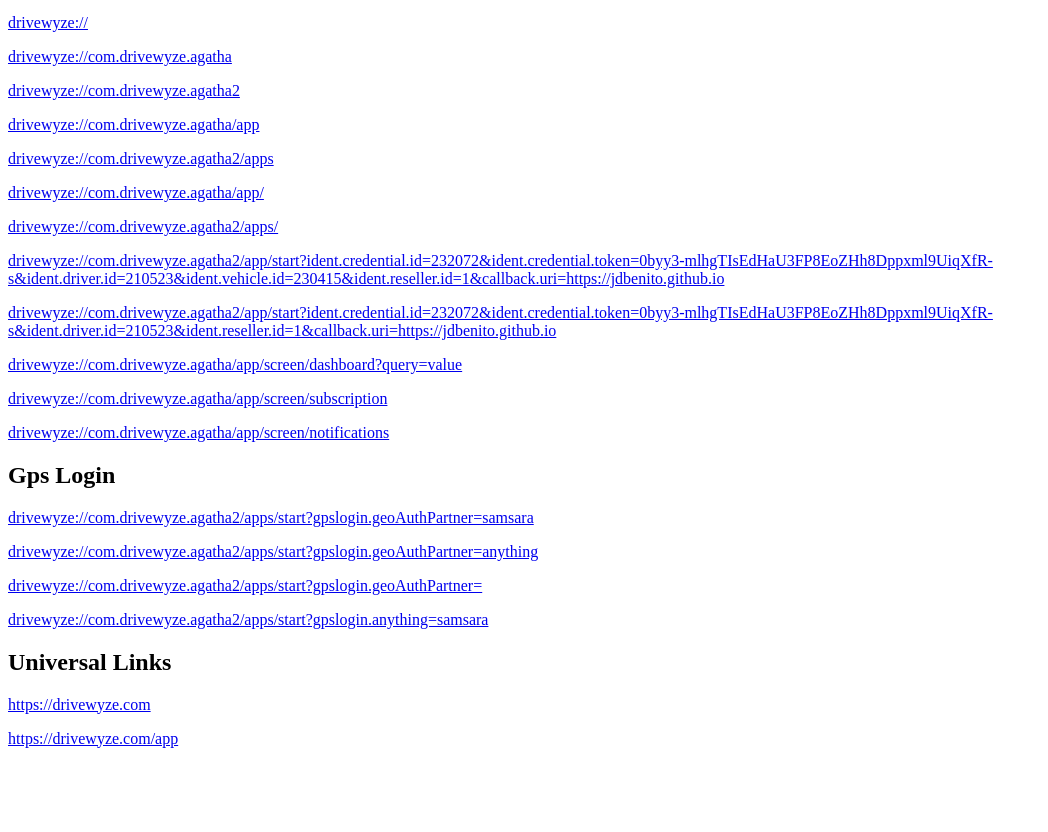
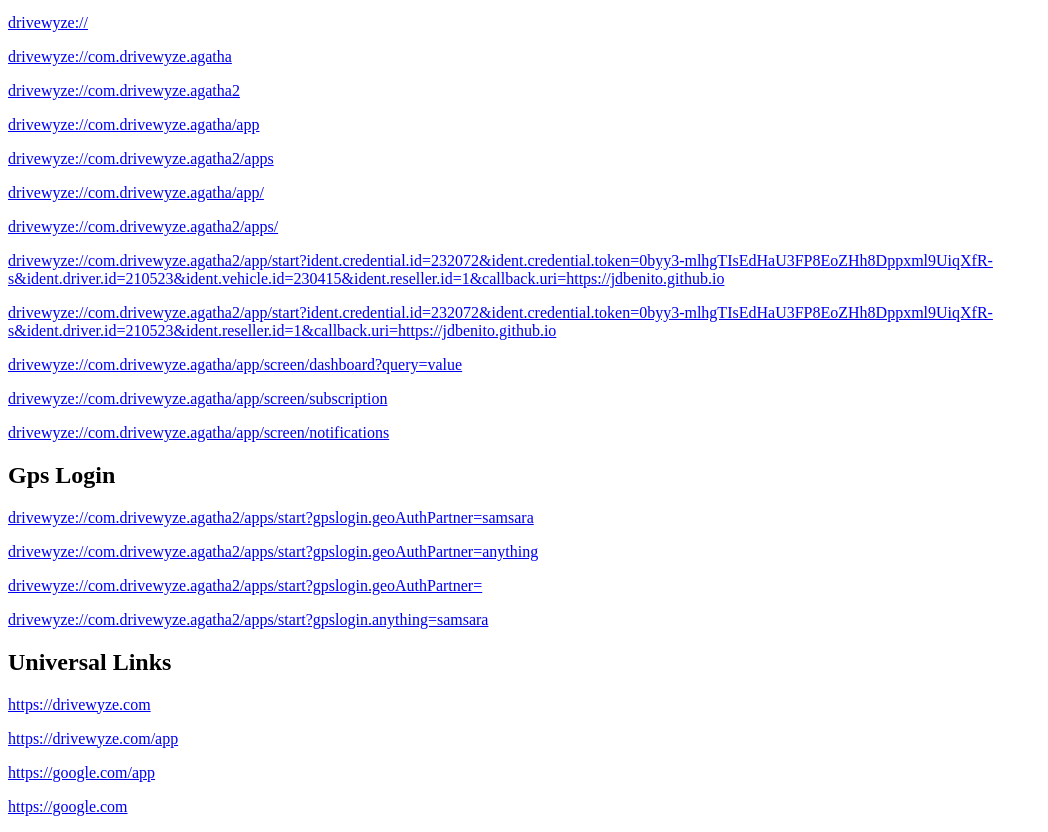
Before and after one commit to bashar13/deeplinks, a plain HTML site: page index.html in a window 1280 px wide. Shown: the part 75-907 px from the top of the page, without its empty margins (0-1048 px from the left). Before the commit the page ends 839 px from the top, so only its background shows below. Drawn offline with Linux system fonts and the light colour scheme.

Commit message:
add unverified universal links

```diff
--- a/index.html
+++ b/index.html
@@ -62,5 +62,9 @@
 
     <a href="https://www.drivewyze.com/app">https:&#47;&#47;drivewyze.com&#47;app</a><p/>
 
+    <a href="https://www.google.com/app">https:&#47;&#47;google.com&#47;app</a><p/>
+
+    <a href="https://www.google.com">https:&#47;&#47;google.com</a><p/>
+
 </body>
 </html>
```
